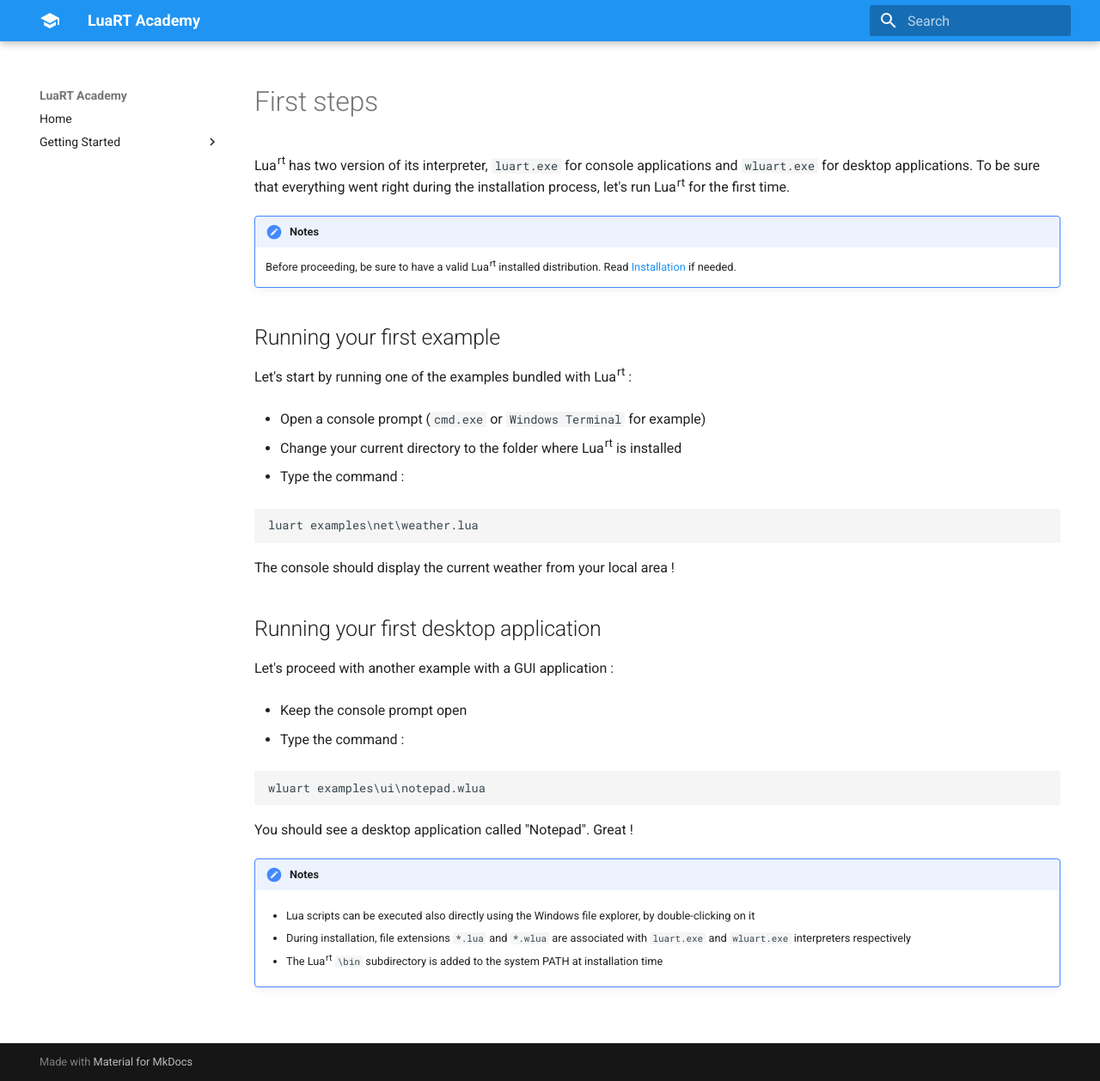
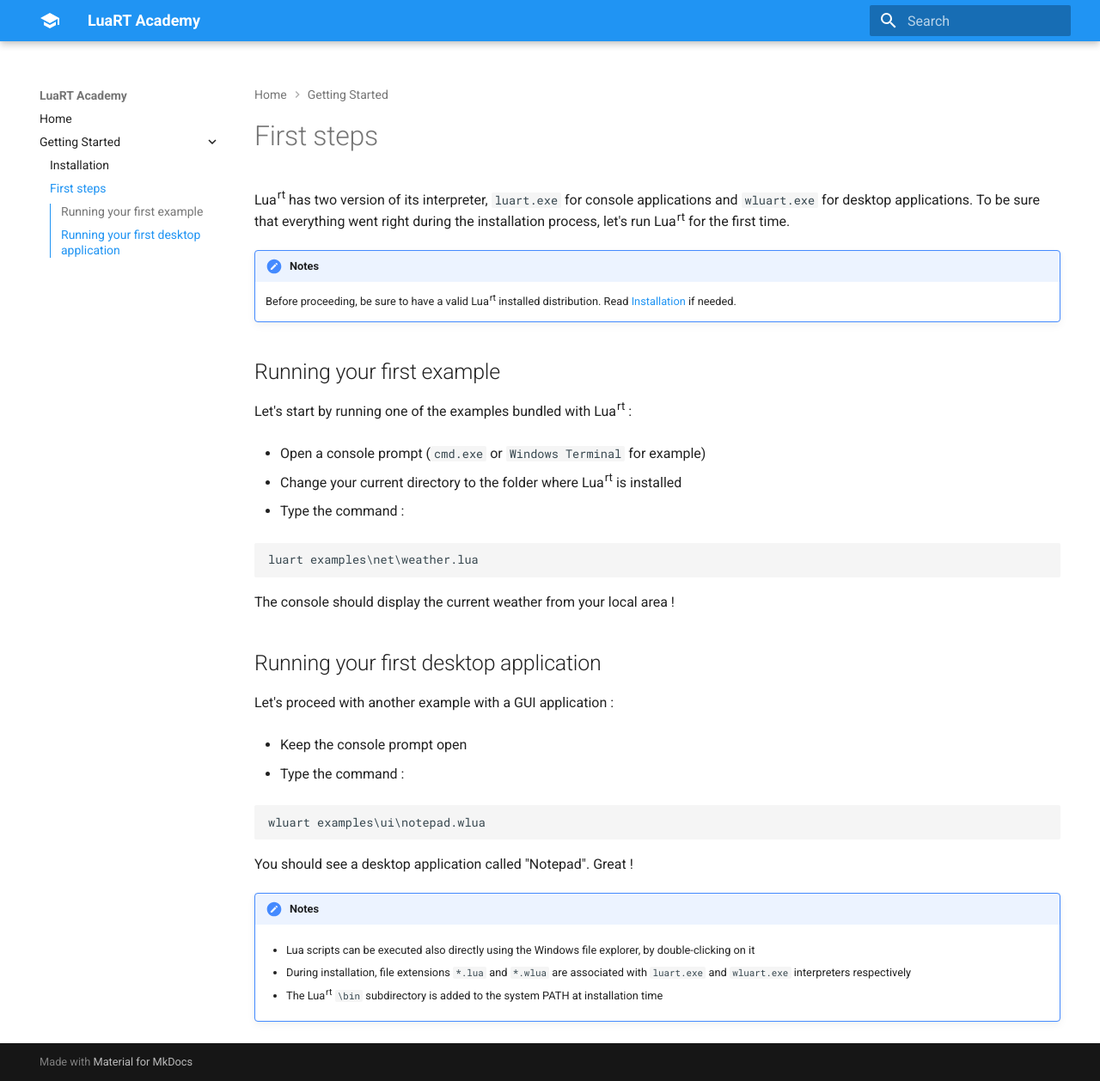
Before and after one commit to starfire11/mdtest, an MkDocs documentation site: the page built from docs/getting_started/first_steps.md, in a window 1280 px wide and 1258 px high. Shown: the whole window at 86% size. Built offline with MkDocs 1.6.1 and Material for MkDocs 9.7.7, drawn with Linux system fonts in a browser that asks for light colours.

```diff
--- a/mkdocs.yml
+++ b/mkdocs.yml
@@ -30,4 +30,5 @@ markdown_extensions:
 nav:
   - Home: index.md
   - Getting Started:
-    - Installation: installation/index.md
+    - Installation: getting_started/installation/index.md
+    - First steps: getting_started/first_steps.md
```
